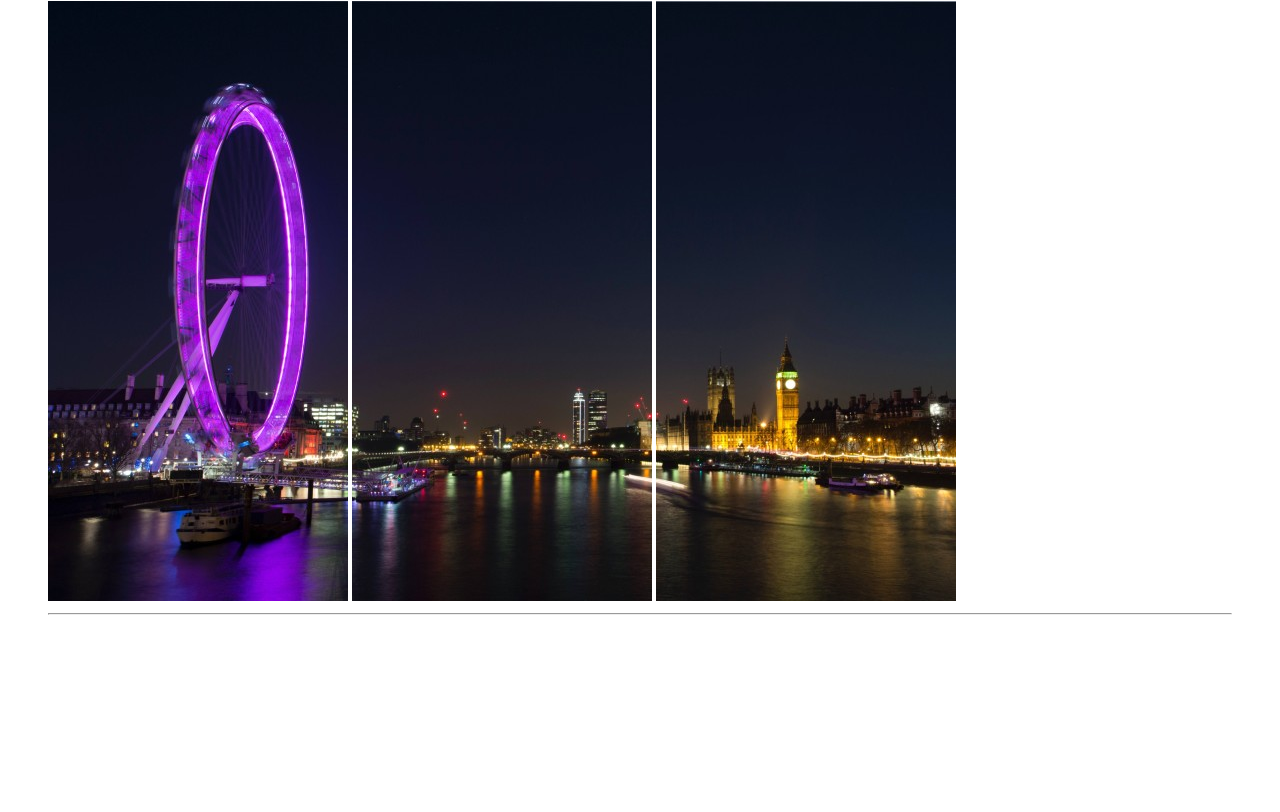
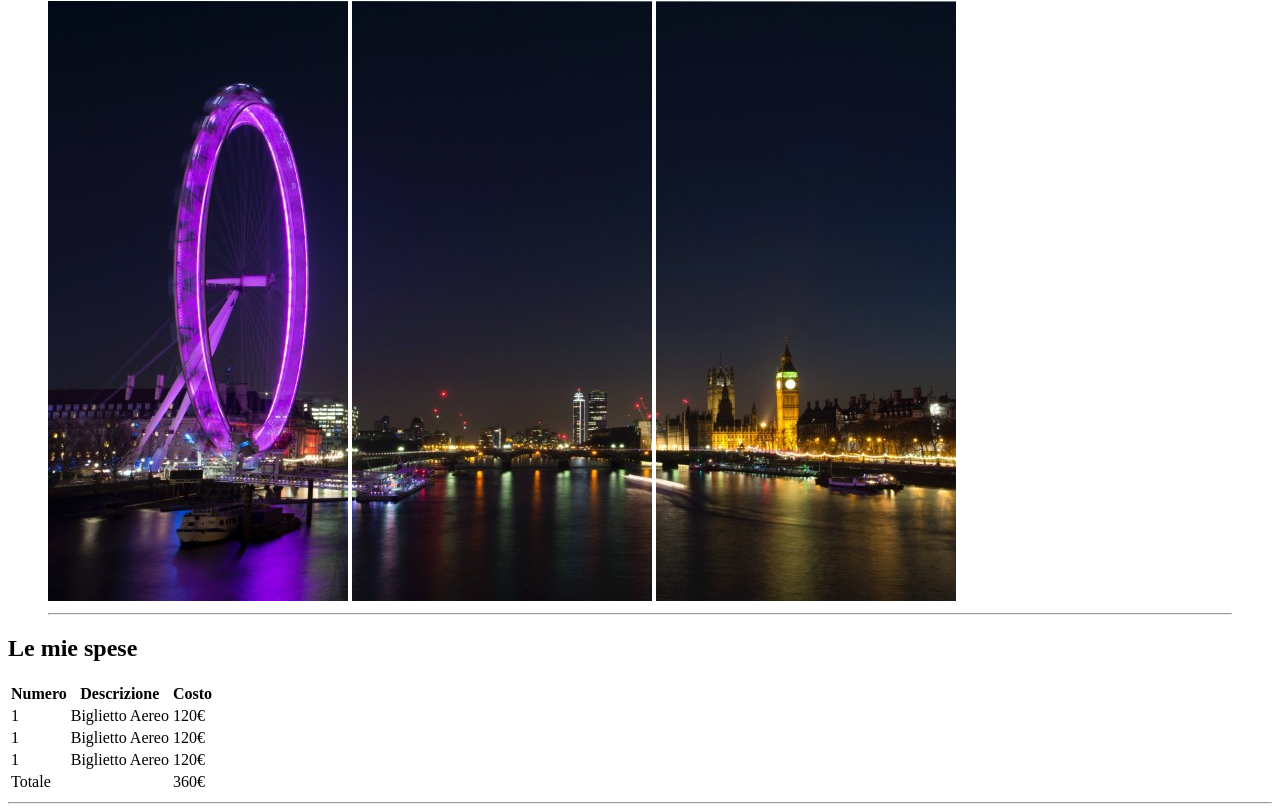
Before and after one commit to michelearcopinto/html-london-trip, a plain HTML site: page index.html in a window 1280 px wide. Shown: the part 79-891 px from the top of the page. Before the commit the page ends 800 px from the top, so only its background shows below. Drawn offline with Linux system fonts and the light colour scheme.

Commit message:
Added first section and table

```diff
--- a/index.html
+++ b/index.html
@@ -20,7 +20,44 @@
 
     <main>
         <section>
+            <h2>Le mie spese</h2>
+            <table>
+                <thead>
+                    <tr>
+                        <th>Numero</th>
+                        <th>Descrizione</th>
+                        <th>Costo</th>
+                    </tr>
+                </thead>
 
+                <tbody>
+                    <tr>
+                        <td>1</td>
+                        <td>Biglietto Aereo</td>
+                        <td>120€</td>
+                    </tr>
+
+                    <tr>
+                        <td>1</td>
+                        <td>Biglietto Aereo</td>
+                        <td>120€</td>
+                    </tr>
+
+                    <tr>
+                        <td>1</td>
+                        <td>Biglietto Aereo</td>
+                        <td>120€</td>
+                    </tr>
+                </tbody>
+
+                <tfoot>
+                    <tr>
+                        <td colspan="2">Totale</td>
+                        <td>360€</td>
+                    </tr>
+                </tfoot>
+            </table>
+            <hr>
         </section>
 
         <section>
```
